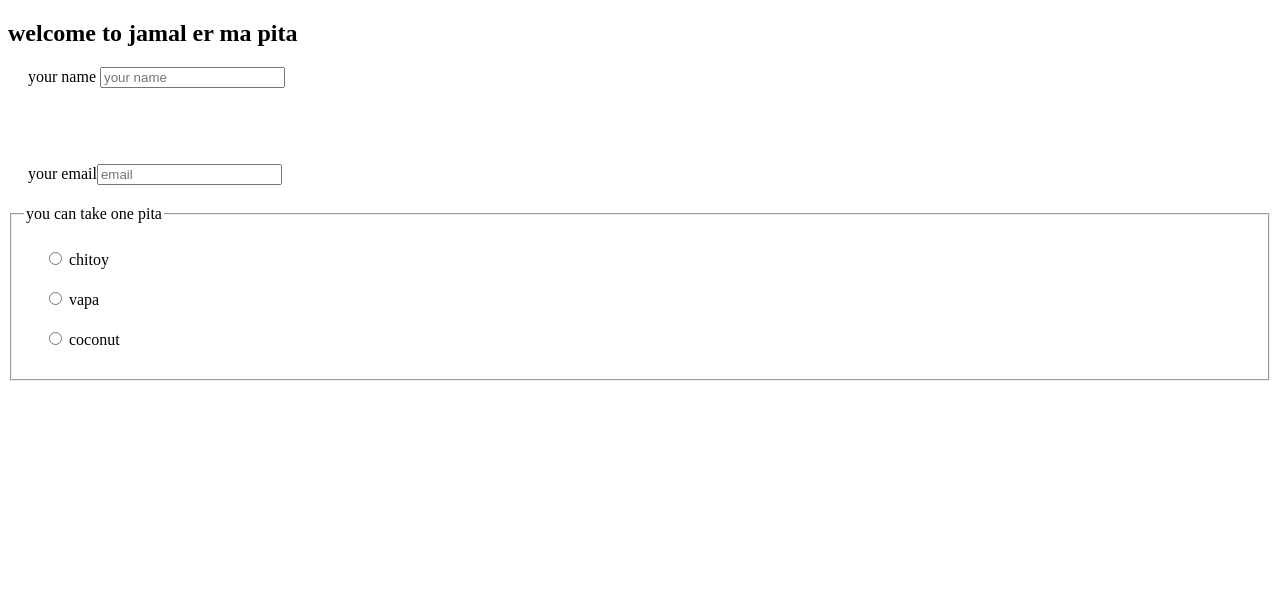
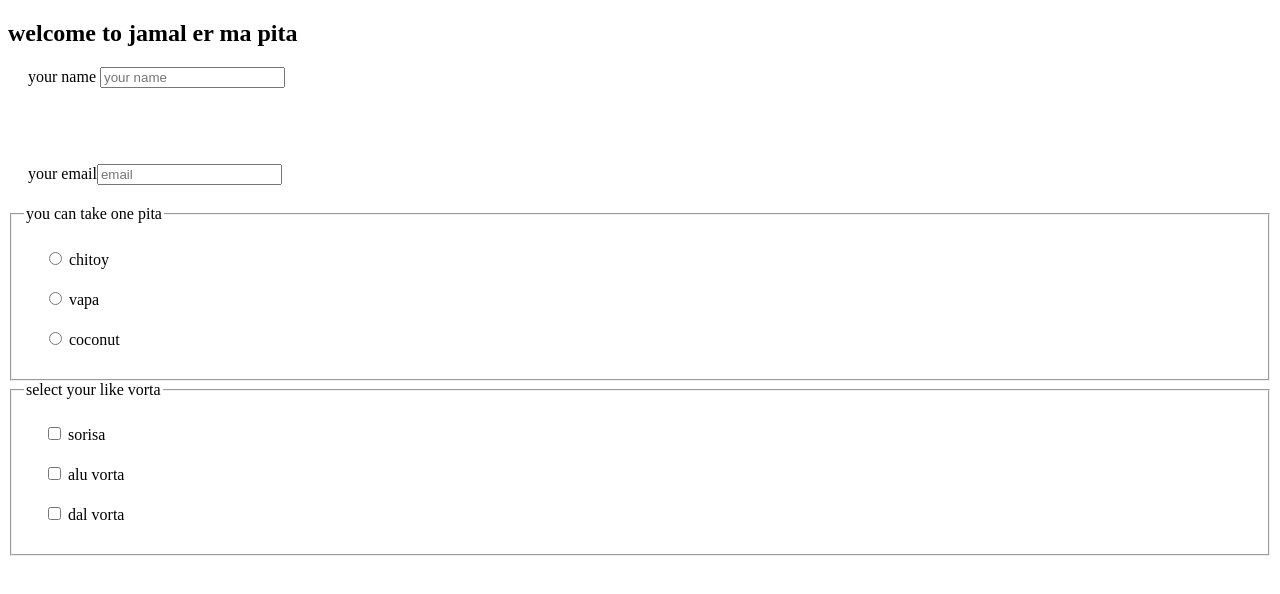
Before and after one commit to Roshid12/my-repo-repo-repo, a plain HTML site: page index.html in a window 1280 px wide. Drawn offline with Linux system fonts and the light colour scheme.

Commit message:
new check box add

```diff
--- a/index.html
+++ b/index.html
@@ -37,6 +37,23 @@
                 coconut
             </label>
         </fieldset>
+        <fieldset>
+            <legend>
+                select your like vorta
+            </legend>
+            <label for="sorisa">
+                <input type="checkbox" name="vorta" id="sorisa">
+                sorisa
+            </label>
+            <label for="alu vorta">
+                <input type="checkbox" name="vorta" id="alu vorta">
+                alu vorta
+            </label>
+            <label for="dal vorta">
+                <input type="checkbox" name="vorta" id="dal vorta">
+                dal vorta
+            </label>
+        </fieldset>
 
 
     </form>
```
